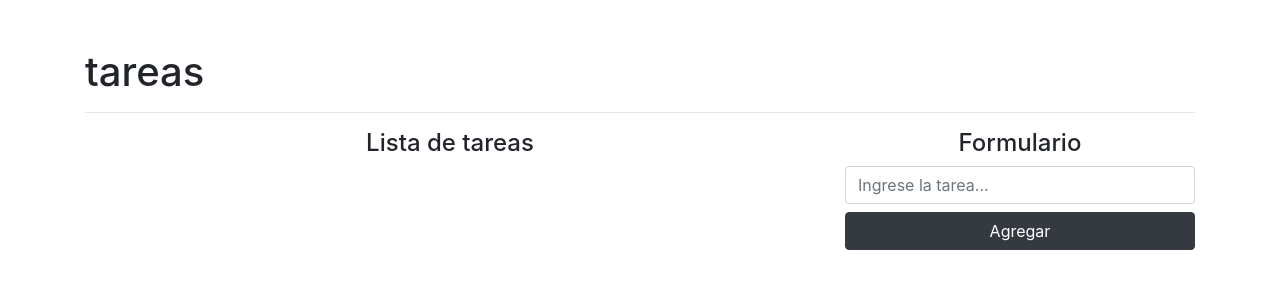
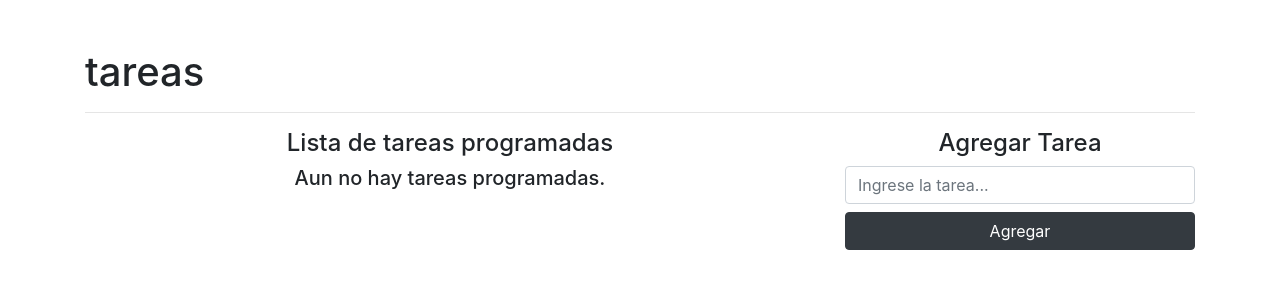
Before and after one commit to Dezuluaga/crud, a React (Create React App) app: page / in a window 1280 px wide. Shown: the top 300 px of the page. Built offline with nearby package versions, Linux system fonts and the light colour scheme.

Commit message:
Add task video 17

```diff
--- a/src/App.js
+++ b/src/App.js
@@ -1,4 +1,4 @@
-import { isEmpty } from 'lodash'
+import { isEmpty, size } from 'lodash'
 import React, {useState} from 'react'
 import shortid from 'shortid'
 
@@ -6,6 +6,8 @@ import shortid from 'shortid'
 function App() {
   const [task, setTask] = useState("")
   const [tasks, setTasks] = useState([])
+  const [editMode, setEditMode] = useState(false)
+  const [id, setId] = useState("")
 
   const addTask = (e) => {
     e.preventDefault()
@@ -23,28 +25,73 @@ function App() {
     setTask("")
   }
 
+  const saveTask = (e) => {
+    e.preventDefault()
+    if(isEmpty(task)){
+      console.log("Task empty")
+      return
+    }
+
+    const editedTasks = tasks.map(item => item.id === id ? {id, name: task} : item)
+    setTasks(editedTasks)
+    setEditMode(false)
+    setTask("")
+    setId("")
+  }
+
+  const deleteTask = (id) =>{
+    const filteredTask = tasks.filter(task => task.id !== id)
+    setTasks(filteredTask)
+  }
+
+  const editTask = (theTask) =>{
+    setTask(theTask.name)
+    setEditMode(true)
+    setId(theTask.id)
+  }
+
   return (
     <div className = "container mt-5">
       <h1>tareas</h1>
       <hr/>
       <div className="row">
         <div className="col-8">
-          <h4 className="text-center">Lista de tareas</h4>
+          <h4 className="text-center">Lista de tareas programadas</h4>
+          {
+            size(tasks) == 0 ? (
+              <h5 className="text-center">Aun no hay tareas programadas.</h5>
+            ) :
+            (
+
               <ul className="list-group">
                 {
                   tasks.map((task) => (
                     <li className="list-group-item" key={task.id}>
                       <span className="lead">{task.name}</span>
-                  <button className="btn btn-danger btn-sm float-right mx-2">Eliminar</button>
-                  <button className="btn btn-warning btn-sm float-right">Editar</button>
+                      <button
+                      className="btn btn-danger btn-sm float-right mx-2"
+                      onClick={() => deleteTask(task.id)}
+                      >
+                        Eliminar
+                      </button>
+                      <button
+                      className="btn btn-warning btn-sm float-right"
+                      onClick={() => editTask(task)}
+                      >
+                        Editar
+                      </button>
                     </li>
                   ))
                 }
               </ul>
+            )
+          }
         </div>
         <div className="col-4">
-          <h4 className="text-center">Formulario</h4>
-          <form onSubmit={addTask}>
+          <h4 className="text-center">
+            {editMode  ? "Modificar Tarea" : "Agregar Tarea" }
+          </h4>
+          <form onSubmit={editMode ? saveTask : addTask}>
             <input
               type="text"
               className="form-control mb-2"
@@ -53,10 +100,10 @@ function App() {
               value={task}
             />
             <button
-            className="btn btn-dark btn-block"
+            className={editMode ? "btn btn-warning btn-block" : "btn btn-dark btn-block"}
             type="submit"
             >
-              Agregar
+              {editMode ? "Guardar" : "Agregar"}
             </button>
           </form>
         </div>
```
Lines whose indentation alone changed are shown as unchanged.
